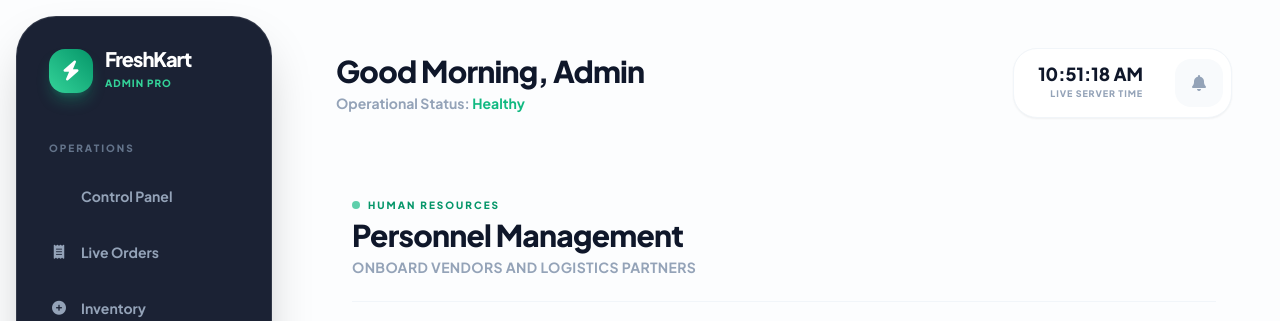
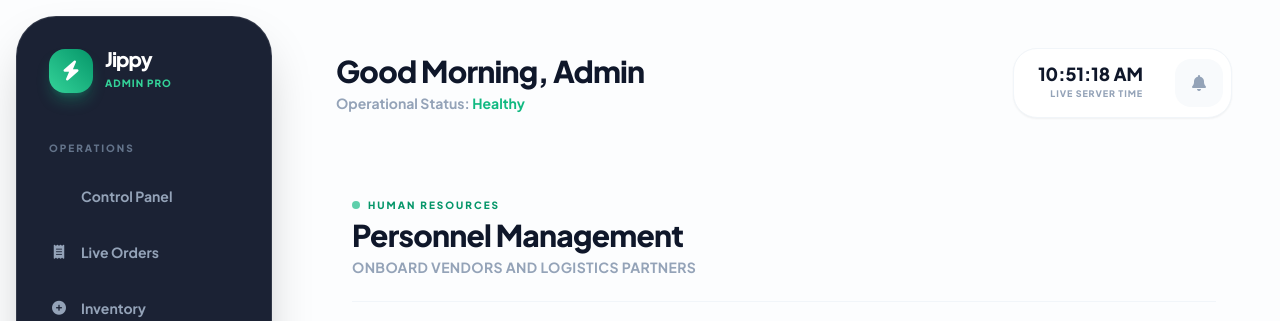
Before and after one commit to Ankus0001h/Jippy-Store-1.0, a Flask app: page /admin/add-user in a window 1280 px wide. Shown: the top 321 px of the page. Run offline with Flask 3, Linux system fonts and the light colour scheme; the visitor is signed in with stand-in values (Sample User, id 1); data that the repository does not hold is empty; some libraries are stand-ins or nearby versions.

Commit message:
Update base_admin.html

```diff
--- a/templates/base_admin.html
+++ b/templates/base_admin.html
@@ -2,7 +2,7 @@
 <html lang="en">
 <head>
   <meta charset="utf-8">
-  <title>FreshKart | Master Admin</title>
+  <title>Jippy | Master Admin</title>
   <meta name="viewport" content="width=device-width, initial-scale=1, maximum-scale=1, user-scalable=0">
 
   <script src="https://cdn.tailwindcss.com"></script>
@@ -59,7 +59,7 @@
           <i class="fas fa-bolt text-white text-xl"></i>
         </div>
         <div>
-          <span class="text-xl font-black tracking-tighter block leading-none">FreshKart</span>
+          <span class="text-xl font-black tracking-tighter block leading-none">Jippy</span>
           <span class="text-[10px] font-black text-emerald-400 uppercase tracking-widest">Admin Pro</span>
         </div>
       </div>
@@ -103,7 +103,7 @@
       <div class="w-9 h-9 rounded-xl bg-slate-900 flex items-center justify-center text-emerald-400 shadow-lg">
         <i class="fas fa-leaf"></i>
       </div>
-      <span class="font-black text-lg tracking-tighter uppercase">FreshKart</span>
+      <span class="font-black text-lg tracking-tighter uppercase">Jippy</span>
     </div>
     <div id="clock-mobile" class="text-[10px] font-black bg-slate-100 px-3 py-1 rounded-full text-slate-500">00:00</div>
   </nav>
```
